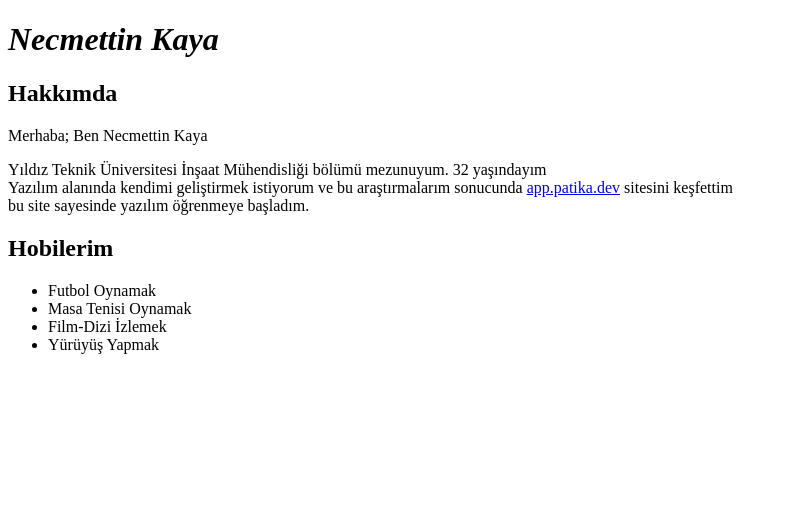
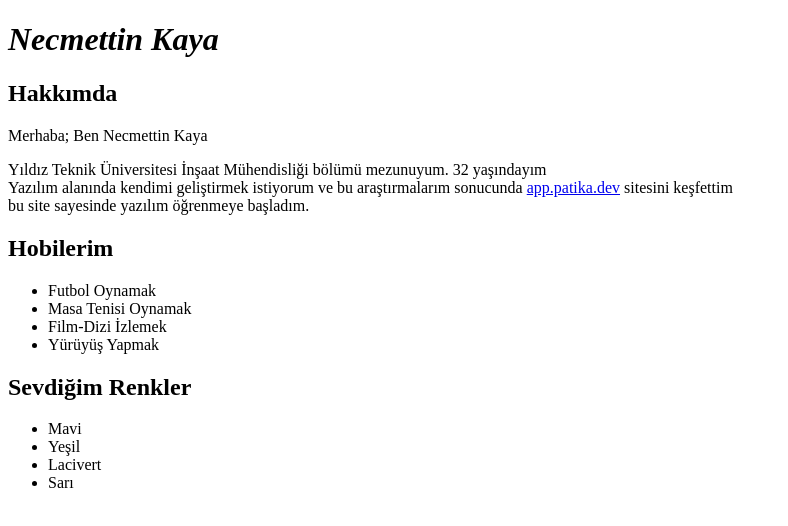
Before and after one commit to necmettinkaya1/HTML-ODEV-1, a plain HTML site: page index.html in a window 1280 px wide. Shown: the whole page, without its empty margins (0-788 px from the left). Drawn offline with Linux system fonts and the light colour scheme.

Commit message:
index.html ye sevdiğim renkler eklendi

```diff
--- a/index.html
+++ b/index.html
@@ -28,5 +28,16 @@
 
         <!-- Hobilerim - son-->
 
+                <!-- Sevdiğim renkler - Başlangıç-->
+                <h2>Sevdiğim Renkler</h2>
+                <ul>
+                    <li>Mavi</li>
+                    <li>Yeşil</li>
+                    <li>Lacivert</li>
+                    <li>Sarı</li>
+                </ul>
+
+            <!-- Sevdiğim renkler - son-->
+
 </body>
 </html>
```
